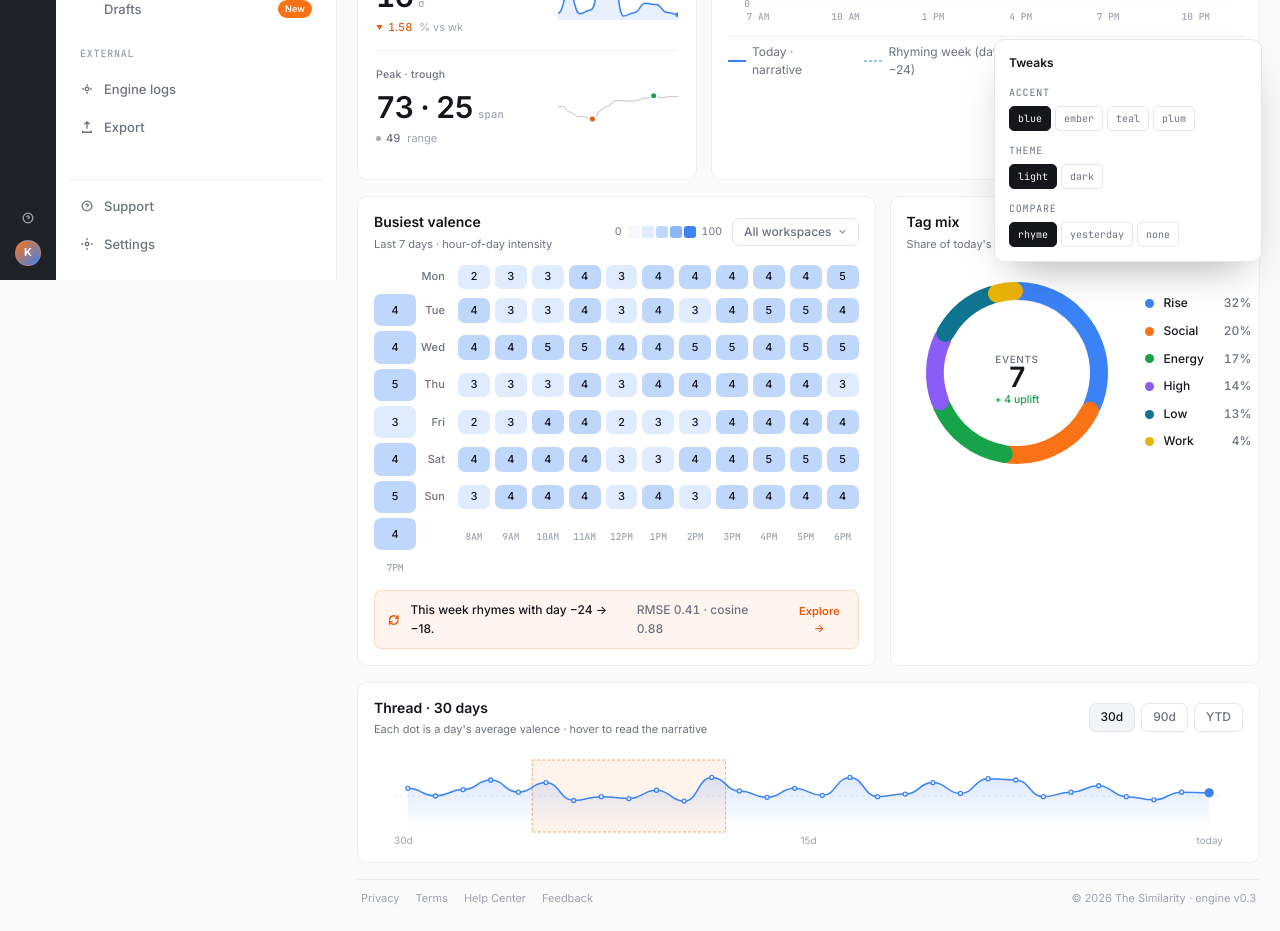
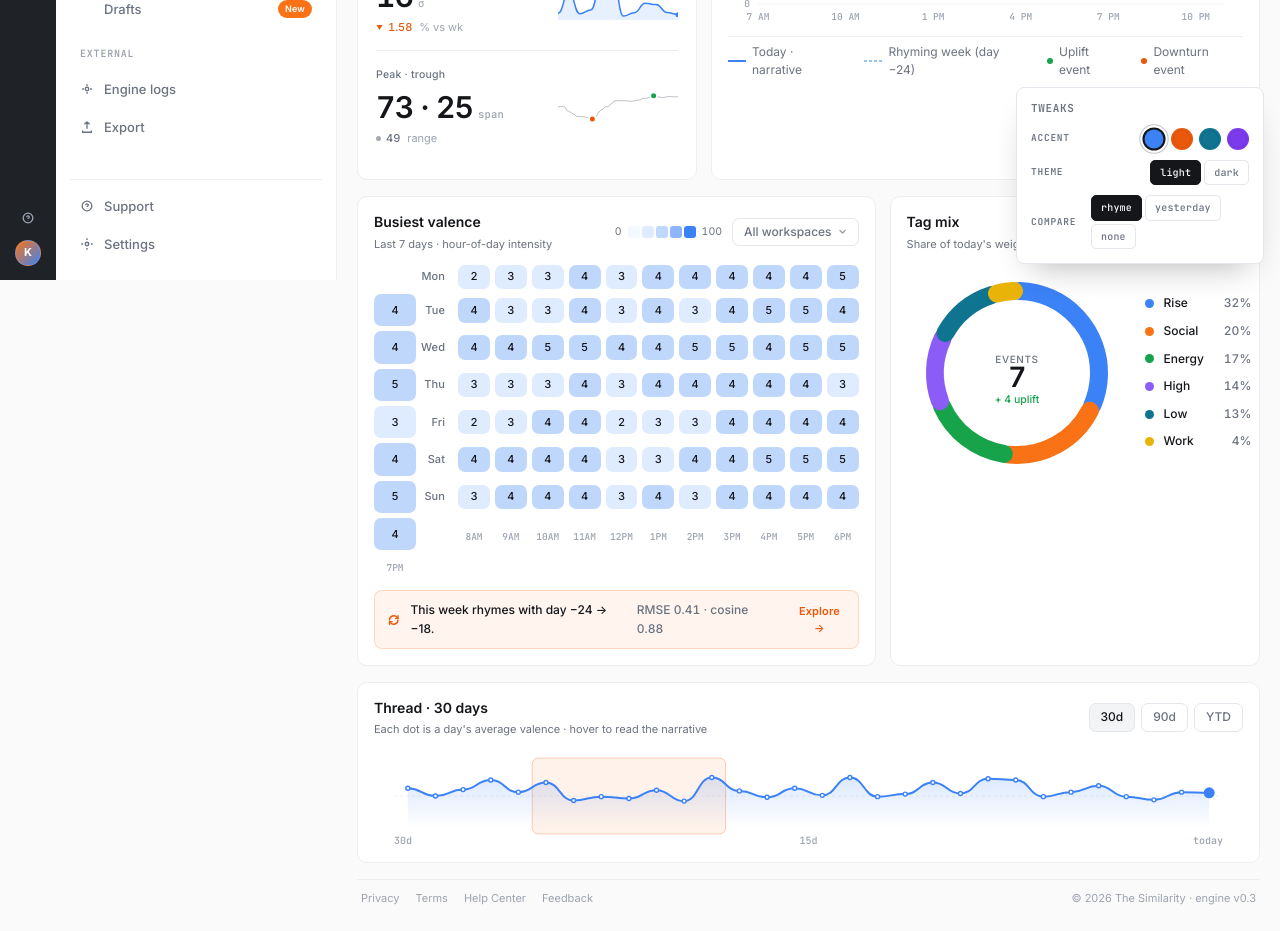
Before and after one commit to the-similarity/base, a Next.js app in the folder the-similarity-app/: page /prudent in a window 1280 px wide. Shown: the part 520-1451 px from the top of the page. Built offline with nearby package versions, Linux system fonts and the light colour scheme.

Commit message:
polish(prudent): thread ribbon warm band + composer literary readout + tweaks panel swatches

```diff
--- a/the-similarity-app/app/prudent/dashboard.tsx
+++ b/the-similarity-app/app/prudent/dashboard.tsx
@@ -2456,50 +2456,78 @@ function HistorySvg({
           strokeDasharray="3 3"
         />
         {rhymeStart !== null && rhymeStart !== undefined && (
-          <rect
-            x={pad.l + rhymeStart * bw}
-            y={pad.t - 4}
-            width={bw * 7}
-            height={H + 8}
-            fill="var(--warm)"
-            opacity="0.08"
-          />
-        )}
-        {rhymeStart !== null && rhymeStart !== undefined && (
-          <rect
-            x={pad.l + rhymeStart * bw}
-            y={pad.t - 4}
-            width={bw * 7}
-            height={H + 8}
-            fill="none"
-            stroke="var(--warm)"
-            strokeWidth="1"
-            strokeDasharray="3 2"
-            opacity="0.6"
-          />
+          // Warm-tone highlight band behind the rhyming 7-day window. The
+          // outline is a subtle rounded rect (not the dashed stroke used
+          // previously) so it reads as a delicate backdrop instead of a
+          // warning box.
+          <>
+            <rect
+              x={pad.l + rhymeStart * bw}
+              y={pad.t - 6}
+              width={bw * 7}
+              height={H + 12}
+              fill="var(--warm)"
+              opacity="0.09"
+              rx="6"
+            />
+            <rect
+              x={pad.l + rhymeStart * bw}
+              y={pad.t - 6}
+              width={bw * 7}
+              height={H + 12}
+              fill="none"
+              stroke="var(--warm-strong)"
+              strokeWidth="1"
+              opacity="0.28"
+              rx="6"
+            />
+          </>
         )}
         <path d={areaD} fill="url(#prudentThreadGrad)" />
-        <path d={d} fill="none" stroke="var(--accent)" strokeWidth="1.5" />
+        <path d={d} fill="none" stroke="var(--accent)" strokeWidth="2" strokeLinecap="round" />
         {pts.map((p) => (
           <g key={p.i} onMouseEnter={() => onHover(p.i)} onMouseLeave={() => onHover(null)}>
             <rect x={pad.l + p.i * bw} y={pad.t} width={bw} height={H} fill="transparent" />
             <circle
               cx={p.x}
               cy={p.y}
-              r={p.d.day === 0 ? 4 : hoverIdx === p.i ? 3.5 : 2}
+              r={p.d.day === 0 ? 4.5 : hoverIdx === p.i ? 3.5 : 2}
               fill={p.d.day === 0 ? "var(--accent)" : "var(--panel)"}
               stroke="var(--accent)"
-              strokeWidth="1.3"
+              strokeWidth={p.d.day === 0 ? 2 : 1.4}
             />
           </g>
         ))}
-        <text x={pad.l} y={h - 4} fontSize="10" fill="var(--faint)">
+        <text
+          x={pad.l}
+          y={h - 4}
+          fontSize="10"
+          fill="var(--faint)"
+          className="mono"
+          fontWeight="500"
+        >
           30d
         </text>
-        <text x={pad.l + W / 2} y={h - 4} textAnchor="middle" fontSize="10" fill="var(--faint)">
+        <text
+          x={pad.l + W / 2}
+          y={h - 4}
+          textAnchor="middle"
+          fontSize="10"
+          fill="var(--faint)"
+          className="mono"
+          fontWeight="500"
+        >
           15d
         </text>
-        <text x={pad.l + W} y={h - 4} textAnchor="end" fontSize="10" fill="var(--faint)">
+        <text
+          x={pad.l + W}
+          y={h - 4}
+          textAnchor="end"
+          fontSize="10"
+          fill="var(--faint)"
+          className="mono"
+          fontWeight="500"
+        >
           today
         </text>
       </svg>
@@ -2569,91 +2597,154 @@ function ComposerModal({ text, setText, onClose, events }: ComposerProps) {
             ✕
           </button>
         </div>
-        <div style={{ padding: "16px 20px" }}>
+        <div style={{ padding: "18px 22px" }}>
+          {/* Newsreader serif textarea — italic placeholder, generous
+              line-height so the journal feels literary, not technical. The
+              15-line min keeps the first screen clean of chrome. */}
           <textarea
             ref={ref}
             value={text}
             onChange={(e) => setText(e.target.value)}
-            placeholder="How did today go, minute by minute?"
+            placeholder="How did today go, minute by minute…"
             rows={8}
             style={{
               width: "100%",
               fontFamily: "var(--serif)",
-              fontSize: 18,
-              lineHeight: 1.55,
+              fontSize: 19,
+              lineHeight: 1.6,
               color: "var(--ink)",
               resize: "vertical",
-              minHeight: 180,
+              minHeight: 200,
+              letterSpacing: "-0.005em",
             }}
           />
-          <div style={{ marginTop: 14, paddingTop: 14, borderTop: "1px dashed var(--line)" }}>
+          <div
+            style={{
+              marginTop: 18,
+              paddingTop: 16,
+              borderTop: "1px solid var(--line)",
+            }}
+          >
             <div
               className="mono"
               style={{
                 fontSize: 10,
-                letterSpacing: "0.1em",
+                letterSpacing: "0.08em",
                 color: "var(--muted)",
                 fontWeight: 600,
-                marginBottom: 8,
+                marginBottom: 12,
                 textTransform: "uppercase",
+                display: "flex",
+                alignItems: "center",
+                gap: 8,
               }}
             >
-              Parsed · {events.length} events
+              <span>Parsed</span>
+              <span
+                style={{
+                  background: "var(--accent-soft)",
+                  color: "var(--accent-ink)",
+                  padding: "2px 7px",
+                  borderRadius: 10,
+                  fontSize: 10,
+                  fontWeight: 600,
+                  letterSpacing: "0.02em",
+                }}
+              >
+                {events.length} events
+              </span>
             </div>
-            <div style={{ fontSize: 13, lineHeight: 2, color: "var(--muted)" }}>
+            <div
+              style={{
+                fontSize: 13.5,
+                lineHeight: 2.1,
+                color: "var(--muted)",
+                fontFamily: "var(--serif)",
+                fontStyle: "italic",
+              }}
+            >
               {events.length === 0 && (
-                <span style={{ color: "var(--faint)" }}>No anchors detected yet.</span>
+                <span style={{ color: "var(--faint)" }}>
+                  No anchors detected yet — keep writing, the engine finds them as
+                  you type.
+                </span>
               )}
-              {events.map((ev, i) => (
-                <span key={i} style={{ marginRight: 6 }}>
+              {events.map((ev, i) => {
+                const positive = ev.delta > 0;
+                const stroke = positive ? "var(--green)" : "var(--warm-strong)";
+                const bg = positive
+                  ? "rgba(22,163,74,0.10)"
+                  : "rgba(234,88,12,0.10)";
+                return (
                   <span
+                    key={i}
                     style={{
-                      borderBottom: `2px solid ${ev.delta > 0 ? "var(--green)" : "var(--warm)"}`,
-                      color: "var(--ink)",
-                      padding: "0 2px",
+                      marginRight: 8,
+                      display: "inline-flex",
+                      alignItems: "center",
+                      gap: 4,
                     }}
                   >
-                    {ev.text.replace(/[.?!,]+$/, "").slice(0, 36)}
-                    {ev.text.length > 36 ? "…" : ""}
+                    <span
+                      style={{
+                        borderBottom: `2px solid ${stroke}`,
+                        color: "var(--ink)",
+                        padding: "0 3px 1px 3px",
+                        fontStyle: "normal",
+                        fontFamily: "var(--serif)",
+                      }}
+                    >
+                      {ev.text.replace(/[.?!,]+$/, "").slice(0, 40)}
+                      {ev.text.length > 40 ? "…" : ""}
+                    </span>
+                    <span
+                      className="mono tnum"
+                      style={{
+                        fontSize: 10,
+                        padding: "2px 6px",
+                        borderRadius: 10,
+                        background: bg,
+                        color: stroke,
+                        fontWeight: 600,
+                        fontStyle: "normal",
+                        letterSpacing: "-0.01em",
+                      }}
+                    >
+                      {positive ? "+" : ""}
+                      {ev.delta.toFixed(0)}
+                    </span>
                   </span>
-                  <span
-                    className="mono"
-                    style={{
-                      fontSize: 10,
-                      padding: "1px 5px",
-                      borderRadius: 3,
-                      background: ev.delta > 0 ? "rgba(61,138,95,0.12)" : "rgba(208,115,43,0.12)",
-                      color: ev.delta > 0 ? "var(--green)" : "var(--warm)",
-                      marginLeft: 4,
-                      fontWeight: 600,
-                    }}
-                  >
-                    {ev.delta > 0 ? "+" : ""}
-                    {ev.delta.toFixed(0)}
-                  </span>
-                </span>
-              ))}
+                );
+              })}
             </div>
           </div>
         </div>
         <div
           style={{
-            padding: "12px 20px",
+            padding: "14px 22px",
             borderTop: "1px solid var(--line)",
             display: "flex",
             justifyContent: "space-between",
             alignItems: "center",
           }}
         >
-          <div className="mono" style={{ fontSize: 10, color: "var(--faint)" }}>
-            {text.length} chars · {events.length} events
+          <div
+            className="mono"
+            style={{
+              fontSize: 10.5,
+              color: "var(--faint)",
+              letterSpacing: "0.02em",
+            }}
+          >
+            <span className="tnum">{text.length}</span> chars ·{" "}
+            <span className="tnum">{events.length}</span> events
           </div>
           <div style={{ display: "flex", gap: 8 }}>
             <button
               onClick={onClose}
               style={{
                 fontSize: 13,
-                padding: "7px 14px",
+                padding: "8px 14px",
                 borderRadius: 7,
                 border: "1px solid var(--line-mid)",
                 color: "var(--muted)",
@@ -2665,14 +2756,23 @@ function ComposerModal({ text, setText, onClose, events }: ComposerProps) {
               onClick={onClose}
               style={{
                 fontSize: 13,
-                padding: "7px 14px",
+                padding: "8px 16px",
                 borderRadius: 7,
                 background: "var(--ink)",
                 color: "var(--app-bg)",
                 fontWeight: 500,
+                display: "inline-flex",
+                alignItems: "center",
+                gap: 8,
               }}
             >
-              Log to thread ↵
+              Log to thread
+              <span
+                className="mono"
+                style={{ fontSize: 11, opacity: 0.55, letterSpacing: "0.02em" }}
+              >
+                ↵
+              </span>
             </button>
           </div>
         </div>
@@ -2714,8 +2814,10 @@ interface TweaksPanelProps {
 }
 
 function TweaksPanel({ tweaks, setTweak }: TweaksPanelProps) {
+  // Generic text-label option group (theme / compare). Accent is rendered
+  // separately as color swatches because a HEX chip reads faster than a word.
   const opts = <K extends keyof Tweaks>(key: K, choices: readonly Tweaks[K][]) => (
-    <div style={{ display: "flex", gap: 4, flexWrap: "wrap" }}>
+    <div style={{ display: "flex", gap: 3, flexWrap: "wrap" }}>
       {choices.map((c) => (
         <button
           key={String(c)}
@@ -2723,11 +2825,14 @@ function TweaksPanel({ tweaks, setTweak }: TweaksPanelProps) {
           className="mono"
           style={{
             fontSize: 10,
-            padding: "4px 8px",
+            padding: "4px 9px",
             border: `1px solid ${tweaks[key] === c ? "var(--ink)" : "var(--line-mid)"}`,
             background: tweaks[key] === c ? "var(--ink)" : "transparent",
             color: tweaks[key] === c ? "var(--app-bg)" : "var(--muted)",
             borderRadius: 5,
+            fontWeight: 500,
+            letterSpacing: "0.02em",
+            transition: "background 100ms ease, color 100ms ease",
           }}
         >
           {String(c)}
@@ -2735,69 +2840,102 @@ function TweaksPanel({ tweaks, setTweak }: TweaksPanelProps) {
       ))}
     </div>
   );
+
+  // Accent-specific chooser — each option is a small filled color chip rather
+  // than the accent name. Reads at a glance when you're A/B-ing palettes.
+  const accentChoices: Accent[] = ["blue", "ember", "teal", "plum"];
+  const accentSwatches = (
+    <div style={{ display: "flex", gap: 6 }}>
+      {accentChoices.map((c) => {
+        const active = tweaks.accent === c;
+        return (
+          <button
+            key={c}
+            onClick={() => setTweak("accent", c)}
+            aria-label={`accent ${c}`}
+            style={{
+              width: 22,
+              height: 22,
+              borderRadius: "50%",
+              background: ACCENT_HEX[c],
+              border: `2px solid ${active ? "var(--ink)" : "transparent"}`,
+              boxShadow: active
+                ? "0 0 0 2px var(--panel), 0 0 0 3px rgba(20,22,26,0.25)"
+                : "inset 0 0 0 1px rgba(0,0,0,0.08)",
+              cursor: "pointer",
+              padding: 0,
+              transition: "transform 120ms ease",
+              transform: active ? "scale(1.05)" : "scale(1)",
+            }}
+          />
+        );
+      })}
+    </div>
+  );
+
   return (
     <div
       style={{
         position: "fixed",
-        bottom: 18,
-        right: 18,
-        width: 268,
+        bottom: 16,
+        right: 16,
+        width: 248,
         zIndex: 60,
         background: "var(--panel)",
         border: "1px solid var(--line-mid)",
-        borderRadius: 10,
-        padding: 14,
-        boxShadow: "0 20px 40px -18px rgba(0,0,0,0.35)",
+        borderRadius: 8,
+        padding: "12px 14px 14px 14px",
+        boxShadow: "0 16px 32px -16px rgba(0,0,0,0.32)",
       }}
     >
-      <div style={{ fontSize: 12, fontWeight: 600, marginBottom: 12 }}>Tweaks</div>
-      <div style={{ display: "flex", flexDirection: "column", gap: 12 }}>
-        <div>
-          <div
-            className="mono"
-            style={{
-              fontSize: 10,
-              color: "var(--muted)",
-              marginBottom: 5,
-              textTransform: "uppercase",
-              letterSpacing: "0.08em",
-            }}
-          >
-            accent
-          </div>
-          {opts("accent", ["blue", "ember", "teal", "plum"] as const)}
-        </div>
-        <div>
-          <div
-            className="mono"
-            style={{
-              fontSize: 10,
-              color: "var(--muted)",
-              marginBottom: 5,
-              textTransform: "uppercase",
-              letterSpacing: "0.08em",
-            }}
-          >
-            theme
-          </div>
-          {opts("theme", ["light", "dark"] as const)}
-        </div>
-        <div>
-          <div
-            className="mono"
-            style={{
-              fontSize: 10,
-              color: "var(--muted)",
-              marginBottom: 5,
-              textTransform: "uppercase",
-              letterSpacing: "0.08em",
-            }}
-          >
-            compare
-          </div>
-          {opts("compare", ["rhyme", "yesterday", "none"] as const)}
-        </div>
+      <div
+        style={{
+          fontSize: 11,
+          fontWeight: 600,
+          marginBottom: 10,
+          letterSpacing: "0.06em",
+          textTransform: "uppercase",
+          color: "var(--muted)",
+        }}
+        className="mono"
+      >
+        Tweaks
+      </div>
+      <div style={{ display: "flex", flexDirection: "column", gap: 10 }}>
+        <TweakRow label="accent">{accentSwatches}</TweakRow>
+        <TweakRow label="theme">{opts("theme", ["light", "dark"] as const)}</TweakRow>
+        <TweakRow label="compare">{opts("compare", ["rhyme", "yesterday", "none"] as const)}</TweakRow>
       </div>
     </div>
   );
 }
+
+// A single row in the Tweaks panel: left-aligned label, right-aligned control.
+// Kept compact (justified-between) so the panel stays visually calm.
+function TweakRow({ label, children }: { label: string; children: React.ReactNode }) {
+  return (
+    <div
+      style={{
+        display: "flex",
+        alignItems: "center",
+        justifyContent: "space-between",
+        gap: 10,
+      }}
+    >
+      <div
+        className="mono"
+        style={{
+          fontSize: 9.5,
+          color: "var(--muted)",
+          textTransform: "uppercase",
+          letterSpacing: "0.08em",
+          fontWeight: 600,
+          minWidth: 50,
+        }}
+      >
+        {label}
+      </div>
+      {children}
+    </div>
+  );
+}
```
